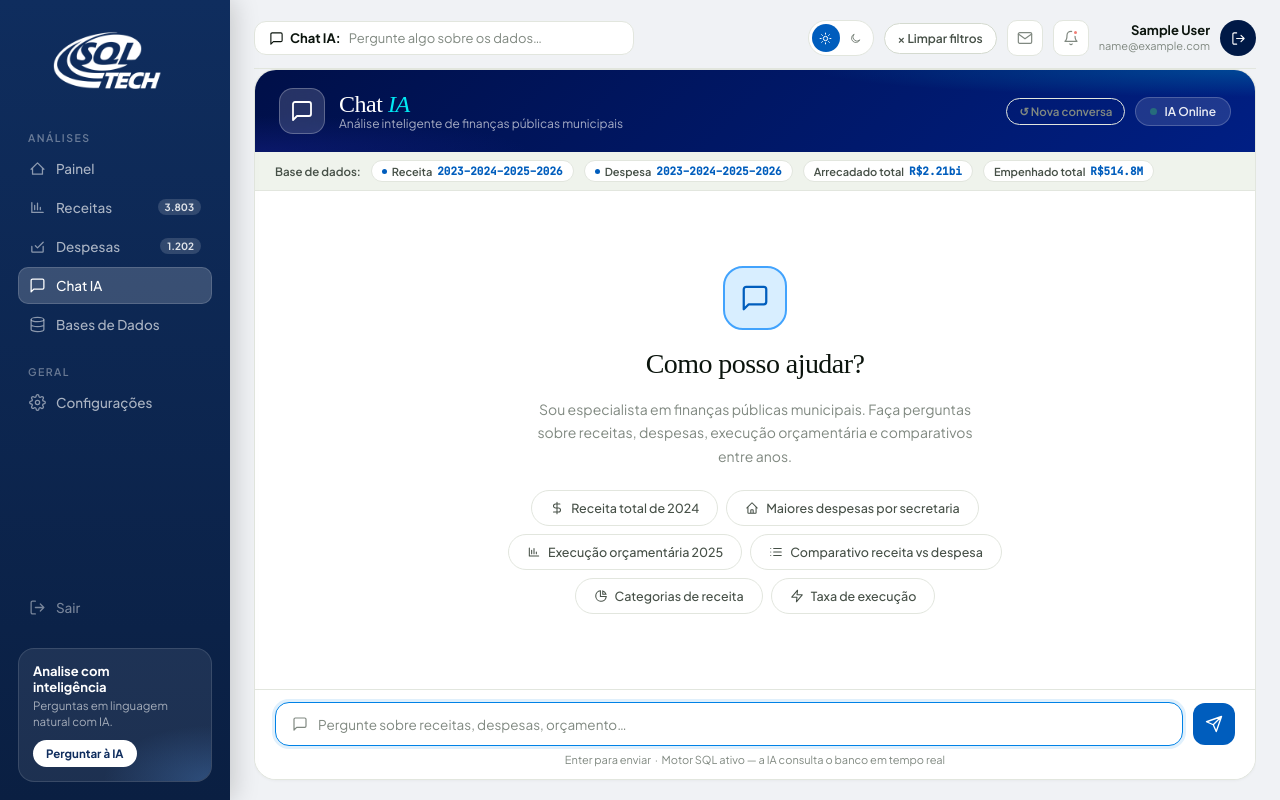
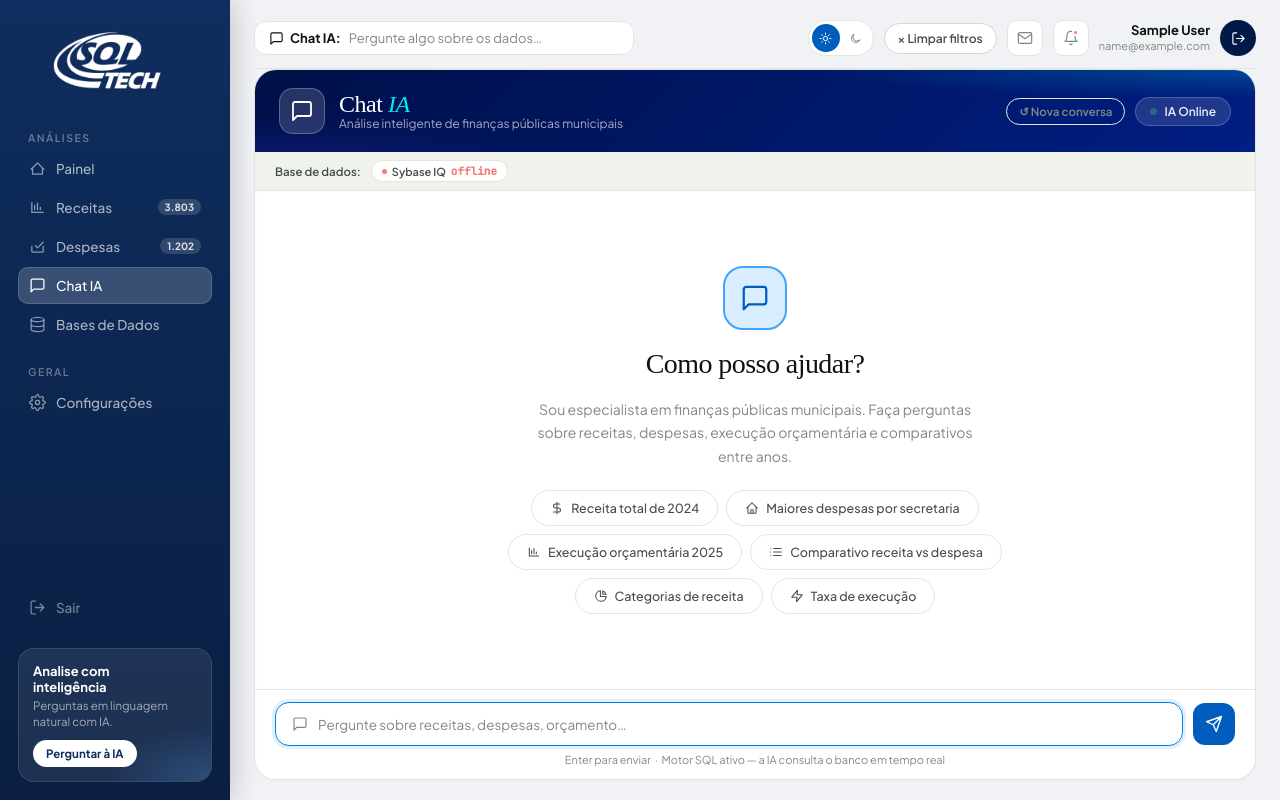
Before and after one commit to thiagolessa08-sys/SQLTech, a Flask app: page /chat in a window 1280 px wide. Run offline with Flask 3, Linux system fonts and the light colour scheme; the visitor is signed in with stand-in values (Sample User, id 1); data comes from the database, SQL or seed files in the repository; data that the repository does not hold is empty; some web fonts are replaced.

Commit message:
fix: remove chips SQLite da barra de contexto do chat, mantem so Sybase IQ
Co-Authored-By: Claude Sonnet 4.6 <noreply@anthropic.com>

```diff
--- a/templates/chat.html
+++ b/templates/chat.html
@@ -422,10 +422,6 @@
     <!-- ── Context bar ── -->
     <div class="chat-context-bar" id="ctxBar">
       <span style="font-weight:600;color:var(--ink-2)">Base de dados:</span>
-      <div class="ctx-chip"><div class="ctx-dot"></div> Receita <b id="ctxRecAnos">…</b></div>
-      <div class="ctx-chip"><div class="ctx-dot"></div> Despesa <b id="ctxDespAnos">…</b></div>
-      <div class="ctx-chip">Arrecadado total <b id="ctxRecTotal">…</b></div>
-      <div class="ctx-chip">Empenhado total <b id="ctxDespTotal">…</b></div>
     </div>
 
     <!-- ── Messages ── -->
@@ -1007,31 +1003,19 @@ async function loadContext(){
   try {
     const c = await fetch('/api/chat/context').then(r => r.json());
     dbContext = c;
-    // Update fixed chips
-    document.getElementById('ctxRecAnos').textContent = c.anos_receita?.join('–') || '—';
-    document.getElementById('ctxDespAnos').textContent = c.anos_despesa?.join('–') || '—';
-    document.getElementById('ctxRecTotal').textContent = fmtB(c.receita_total_arrecadado);
-    document.getElementById('ctxDespTotal').textContent = fmtB(c.despesa_total_empenhado);
-    // Add chips for uploaded bases
+    // Chip do Sybase IQ
     const ctxBar = document.getElementById('ctxBar');
-    if(c.bases_adicionais && c.bases_adicionais.length > 0){
-      c.bases_adicionais.forEach(b => {
-        const chip = document.createElement('div');
-        chip.className = 'ctx-chip';
-        chip.title = `${(b.registros||0).toLocaleString('pt-BR')} registros · ${(b.colunas||[]).length} colunas`;
-        chip.innerHTML = `<div class="ctx-dot" style="background:var(--amber)"></div> ${b.label} <b style="color:var(--amber)">${(b.registros||0).toLocaleString('pt-BR')} reg.</b>`;
-        ctxBar.appendChild(chip);
-      });
-    }
-    // Chip do Sybase IQ
+    const syChip = document.createElement('div');
+    syChip.className = 'ctx-chip';
     if(c.sybase_disponivel){
-      const syChip = document.createElement('div');
-      syChip.className = 'ctx-chip';
       const nTables = c.sybase_tabelas?.length || 0;
       syChip.title = `Sybase IQ 16 — schema ${c.sybase_schema} · ${nTables} tabela(s) disponível(is)`;
       syChip.innerHTML = `<div class="ctx-dot" style="background:#3b82f6"></div> Sybase IQ <b style="color:#3b82f6">${nTables} tabelas</b>`;
-      ctxBar.appendChild(syChip);
+    } else {
+      syChip.title = 'Sybase IQ não conectado — configure AGENT_URL';
+      syChip.innerHTML = `<div class="ctx-dot" style="background:var(--rose)"></div> Sybase IQ <b style="color:var(--rose)">offline</b>`;
     }
+    ctxBar.appendChild(syChip);
   } catch(e) {
     console.warn('Could not load chat context:', e);
   }
```
